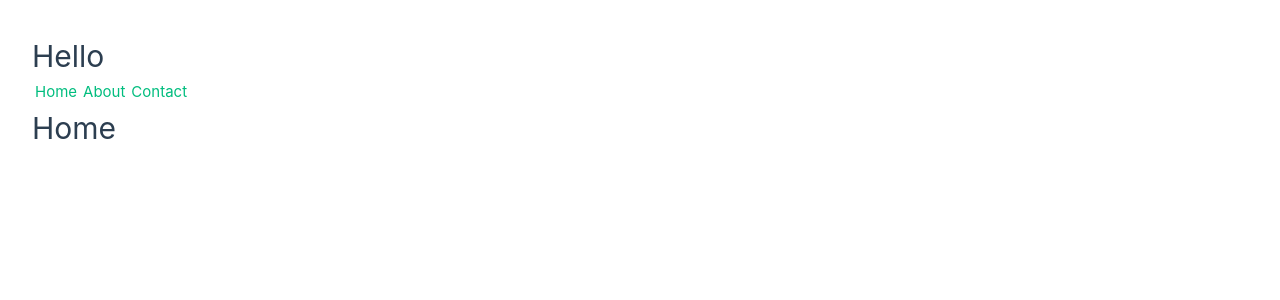
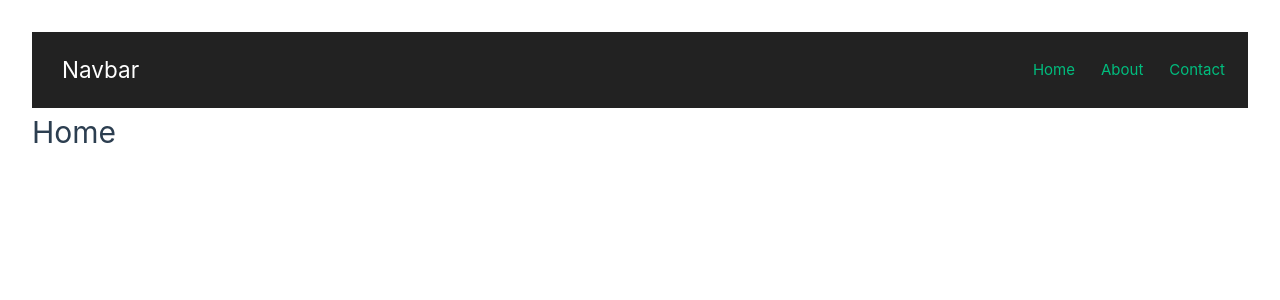
Before and after one commit to Heang-Dev/Vue3, a Vue app: page / in a window 1280 px wide. Shown: the top 300 px of the page. Built offline with nearby package versions, Linux system fonts and the light colour scheme.

Commit message:
Basic Vue Router

```diff
--- a/src/App.vue
+++ b/src/App.vue
@@ -8,7 +8,9 @@ import EventsHandler from "@/components/EventsHandler.vue";
 import FormInputVModel from "@/components/FormInputVModel.vue";
 import ComponentVModel from "@/components/ComponentVModel.vue";
 import Composable from "@/components/Composable.vue";
-// import CombineComposable from "@/components/CombineComposable.vue";
+import CombineComposable from "@/components/CombineComposable.vue";
+import Layout from "@/Layouts/Layout.vue";
+import Navbar from "@/Views/Navbar.vue";
 </script>
 
 <template>
@@ -21,17 +23,8 @@ import Composable from "@/components/Composable.vue";
 <!--<ComponentVModel />-->
 <!--<Composable />-->
 <!--	<CombineComposable />-->
-	<h1>
-		Hello
-	</h1>
-	<div>
-		<router-link to="/">Home</router-link>
-		<router-link to="/about">About</router-link>
-		<router-link to="/contact">Contact</router-link>
-	</div>
-	<div>
-		<router-view></router-view>
-	</div>
+	<Navbar />
+	<Layout />
 </template>
 
 <style scoped>
--- /dev/null
+++ b/src/Layouts/Layout.vue
@@ -0,0 +1,13 @@
+<script setup>
+
+</script>
+
+<template>
+	<div>
+		<router-view></router-view>
+	</div>
+</template>
+
+<style scoped>
+
+</style>
--- /dev/null
+++ b/src/Views/Navbar.vue
@@ -0,0 +1,39 @@
+<script setup>
+
+</script>
+
+<template>
+	<nav class="container">
+		<div class="logo">
+			<h1>Navbar</h1>
+		</div>
+		<div class="menu">
+			<router-link to="/">Home</router-link>
+			<router-link to="/about">About</router-link>
+			<router-link to="/contact">Contact</router-link>
+		</div>
+	</nav>
+</template>
+
+<style scoped>
+	.container {
+		display: flex;
+		align-items: center;
+		justify-content: space-between;
+		width: 100%;
+		background: #222222;
+		color: white;
+	}
+
+	.logo {
+		padding: 0 10px;
+		cursor: pointer;
+	}
+
+	.menu {
+		display: flex;
+		justify-content: center;
+		align-items: center;
+		gap:  20px;
+	}
+</style>
--- /dev/null
+++ b/src/Views/NotFound.vue
@@ -0,0 +1,11 @@
+<script setup>
+
+</script>
+
+<template>
+	<h1>Not Found</h1>
+</template>
+
+<style scoped>
+
+</style>
--- a/src/main.js
+++ b/src/main.js
@@ -6,5 +6,6 @@ import App from './App.vue'
 import router from "./router.js";
 
 const app = createApp(App);
+
 app.use(router);
 app.mount('#app')
--- a/src/router.js
+++ b/src/router.js
@@ -3,19 +3,28 @@ import { createRouter, createWebHistory } from 'vue-router';
 import Home from "@/Views/Home.vue";
 import About from "@/Views/About.vue";
 import Contact from "@/Views/Contact.vue";
+import NotFound from "@/Views/NotFound.vue";
 
 const routes = [
     {
         path: '/',
+        name: 'Home',
         component: Home,
     },
     {
         path: '/about',
+        name: 'About',
         component: About,
     },
     {
         path: '/contact',
+        name: 'Contact',
         component: Contact,
+    },
+    {
+        path: '/:pathMatch(.*)*',
+        name: 'Not-found',
+        component: NotFound,
     },
 ]
 
```
